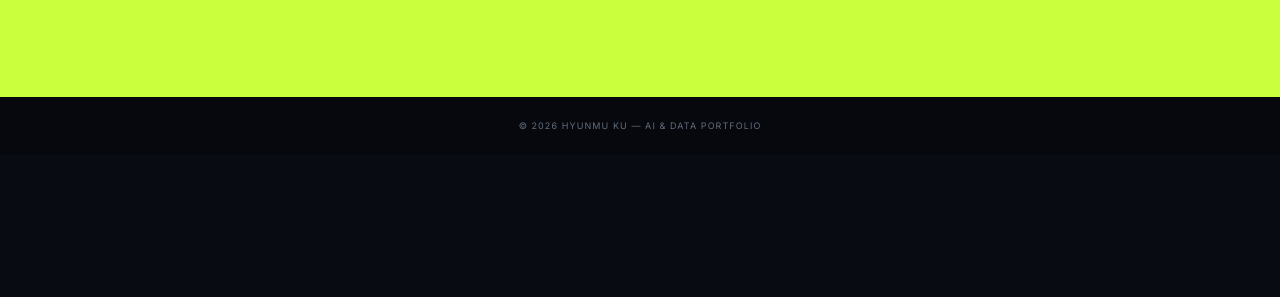
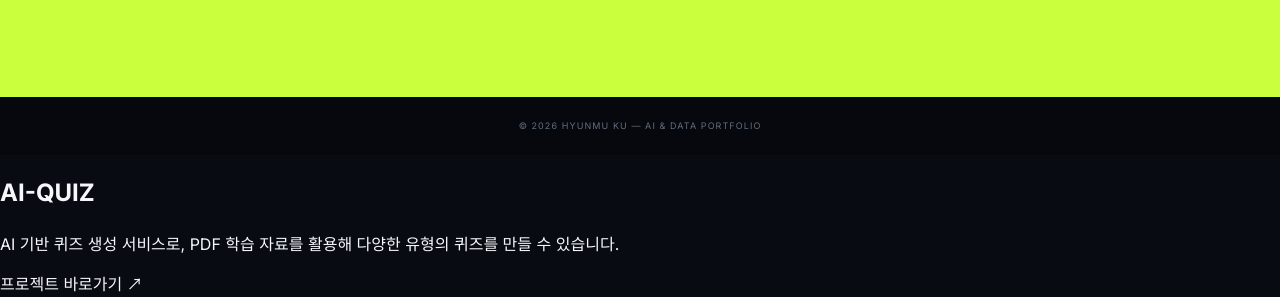
Before and after one commit to elwlrma486-design/portfolio, a plain HTML site: page index.html in a window 1280 px wide. Shown: the part 4584-4881 px from the top of the page. Before the commit the page ends 4739 px from the top, so only its background shows below. Drawn offline with Linux system fonts and the light colour scheme.

Commit message:
Add AI-QUIZ project section to index.html
Added a new section for the AI-QUIZ project with a description and a link.

```diff
--- a/index.html
+++ b/index.html
@@ -187,5 +187,17 @@
   </main>
 
   <footer>© 2026 HYUNMU KU — AI & DATA PORTFOLIO</footer>
-</body>
+    <section class="ai-quiz-project">
+  <h2>AI-QUIZ</h2>
+  <p>
+    AI 기반 퀴즈 생성 서비스로,
+    PDF 학습 자료를 활용해 다양한 유형의 퀴즈를 만들 수 있습니다.
+  </p>
+  <a href="https://elwlrma486-design.github.io/AI-QUIZ/"
+     target="_blank"
+     rel="noopener noreferrer">
+    프로젝트 바로가기 ↗
+  </a>
+    </section>
+   </body>
 </html>
```
